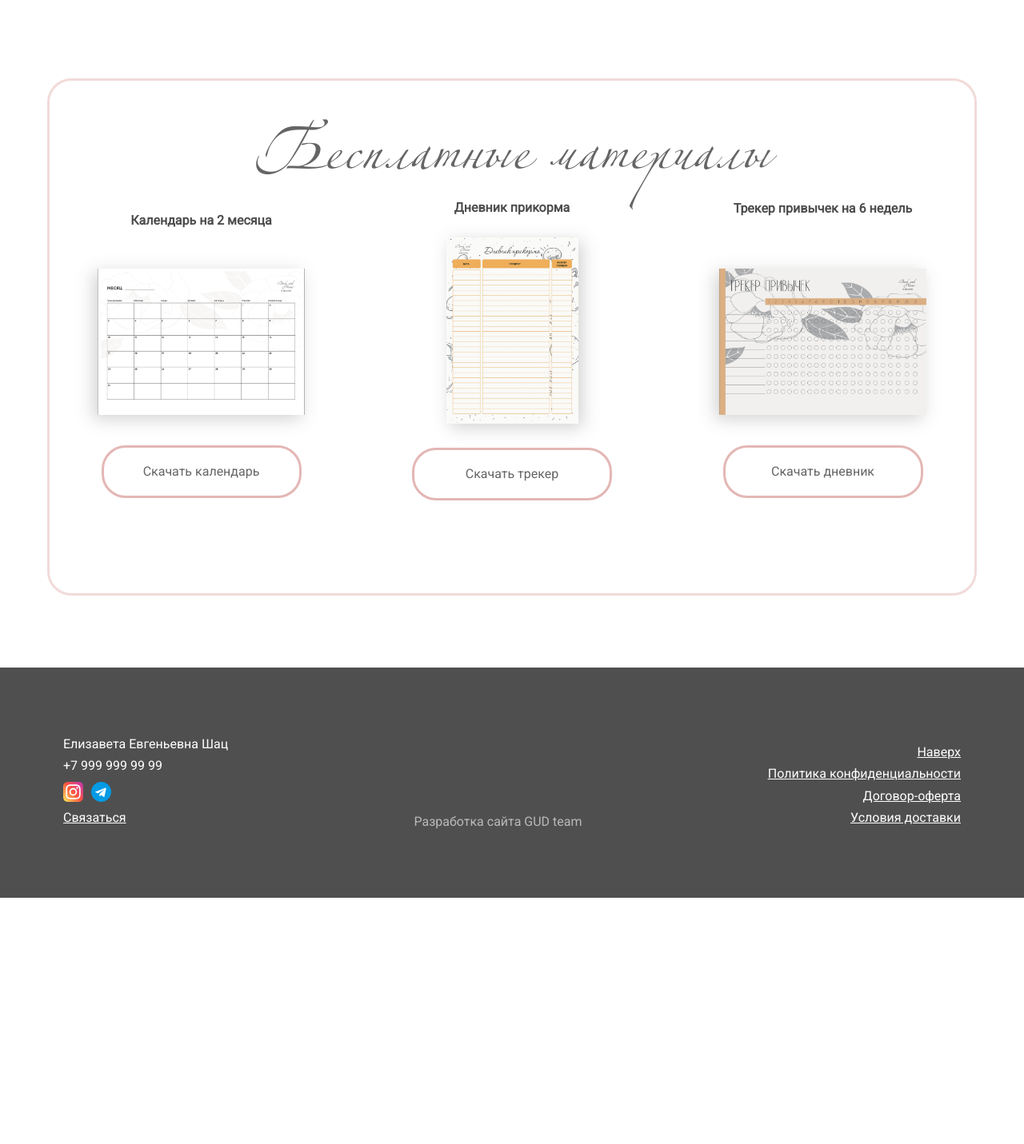
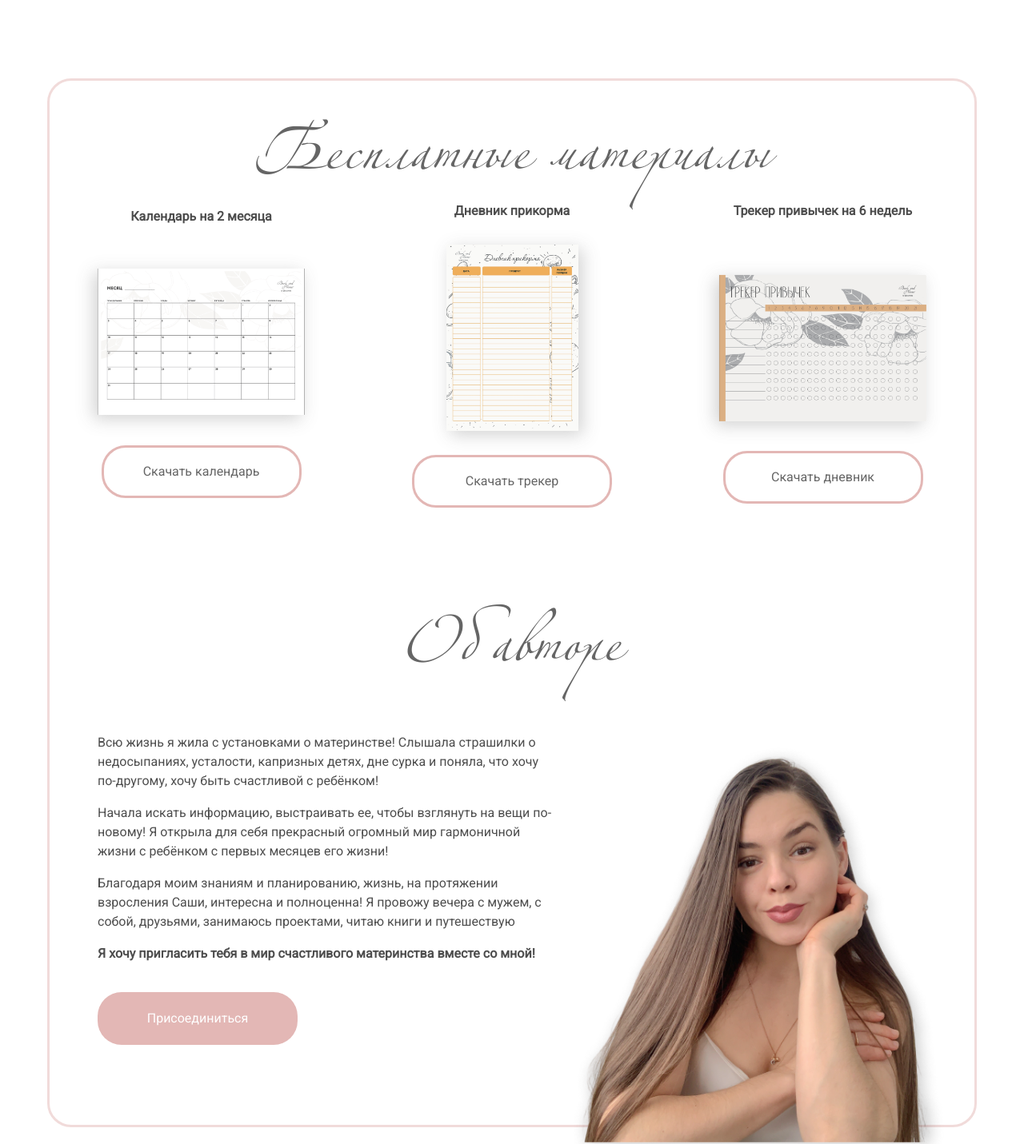
Before and after one commit to AbdugafurovaUmida/mom-s-club, a Next.js app: page / in a window 1280 px wide. Shown: the part 519-1950 px from the top of the page at 80% size. Before the commit the page ends 1642 px from the top, so only its background shows below. Built offline with nearby package versions, Linux system fonts and the light colour scheme.

Commit message:
make responsive

```diff
--- a/src/components/Materials.jsx
+++ b/src/components/Materials.jsx
@@ -4,29 +4,46 @@ import BorderedButton from './common/BorderedButton'
 import calendar from '../../public/images/calendar.png'
 import tracker from '../../public/images/tracker.png'
 import daily from '../../public/images/daily.png'
-
+import UnBorderedButton from './common/UnBorderedButton'
+import girl from './../../public/images/girl.png'
 const Materials = () => {
     return (
         <section className='mt-[100px] mb-[90px]'>
             <div className="container">
-                <div className="pt-[62px] md:pt-[75px] md:pb-[99px] px-6 md:px-[60px] bg-white border inner-container border-[3px] border-solid rounded-[30px] border-[#F1DBDA]">
+                <div className="pt-[62px] md:pt-[75px] x-6 px-8 md:px-[60px] bg-white border inner-container border-[3px] border-solid rounded-[30px] border-[#F1DBDA]">
                     <h3 className='mb-[26px] alexandra text-[70px] leading-[50px] lg:text-[100px] leading-[100%] text-secondaryDark text-center'>Бесплатные материалы</h3>
 
-                    <div className="flex flex-wrap items-end justify-between roboto cards-wrapper ">
+                    <div className="flex flex-wrap items-end  justify-center md:justify-between roboto cards-wrapper mb-[98px]">
                         <div className='flex flex-col justify-between w-[259px] max-h-[371px] items-center mb-8'>
-                            <h5 className='mb-6 font-semibold leading-6 text-dark'>Календарь на 2 месяца</h5>
+                            <h5 className='mb-6 font-semibold text-dark'>Календарь на 2 месяца</h5>
                             <Image className='rotate-90 shadow-box-sh5' src={calendar} alt="" width={183} height={257} />
                             <BorderedButton className='font-semibold' download>Скачать календарь</BorderedButton>
                         </div>
                         <div className='flex flex-col justify-between w-[259px] max-h-[371px] items-center mb-8'>
-                            <h5 className='mb-6 mb-[30px] font-semibold leading-6 text-dark'>Дневник прикорма</h5>
+                            <h5 className='mb-6 mb-[30px] font-semibold  text-dark'>Дневник прикорма</h5>
                             <Image className='mb-[30px] shadow-box-sh5' src={tracker} alt="" width={165} height={234} />
                             <BorderedButton download>Скачать трекер</BorderedButton>
                         </div>
                         <div className='flex flex-col justify-between w-[259px] max-h-[371px] items-center mb-8'>
-                            <h5 className='mb-6 mb-[30px] font-semibold leading-6 text-dark'>Трекер привычек на 6 недель</h5>
+                            <h5 className='mb-6 mb-[30px] font-semibold  text-dark'>Трекер привычек на 6 недель</h5>
                             <Image className='rotate-90 shadow-box-sh5' src={daily} alt="" width={183} height={257} />
                             <BorderedButton download>Скачать дневник</BorderedButton>
+                        </div>
+                    </div>
+
+                    <h3 className='mb-[26px] alexandra text-[70px] leading-[50px] lg:text-[100px] lg:leading-[150%] text-secondaryDark text-center'>Об авторе</h3>
+                    <div className='relative flex flex-wrap justify-start'>
+                        <div className='flex flex-col  gap-[16px] max-w-[570px] w-full text-dark xl:pb-[100px]'>
+                            <p className=''>Всю жизнь я жила с установками о материнстве! Слышала страшилки о недосыпаниях, усталости, капризных детях, дне сурка и поняла, что хочу по-другому, хочу быть счастливой с ребёнком!   </p>
+                            <p>Начала искать информацию, выстраивать ее, чтобы взглянуть на вещи по-новому! Я открыла для себя прекрасный огромный мир гармоничной жизни с ребёнком с первых месяцев его жизни!</p>
+                            <p>Благодаря моим знаниям и планированию, жизнь, на протяжении взросления Саши, интересна и полноценна! Я провожу вечера с мужем, с собой, друзьями, занимаюсь проектами, читаю книги и путешествую </p>
+                            <p className='mb-8 font-semibold'>Я хочу пригласить тебя в мир счастливого материнства вместе со мной! </p>
+
+                            <UnBorderedButton className='mt-8'>Присоединиться</UnBorderedButton>
+                        </div>
+
+                        <div className='xl:absolute mb-[-14px] sm:mb-[-22px]  lg:bottom-[-23px] xl:right-[-80px]'>
+                            <Image src={girl} alt='girl' width={547} height={612} />
                         </div>
                     </div>
                 </div>
```
